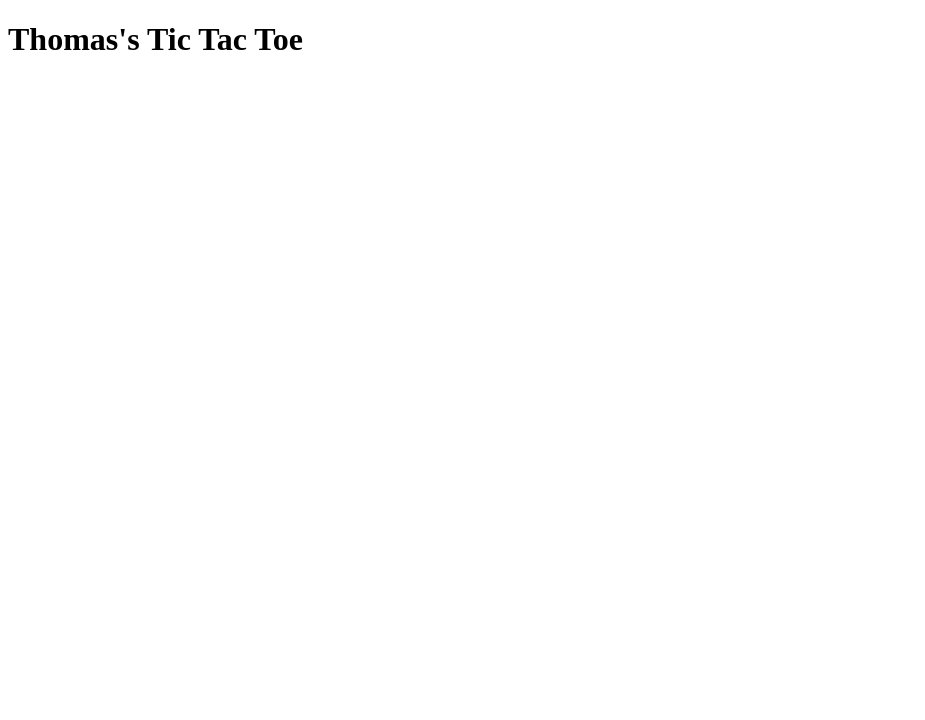
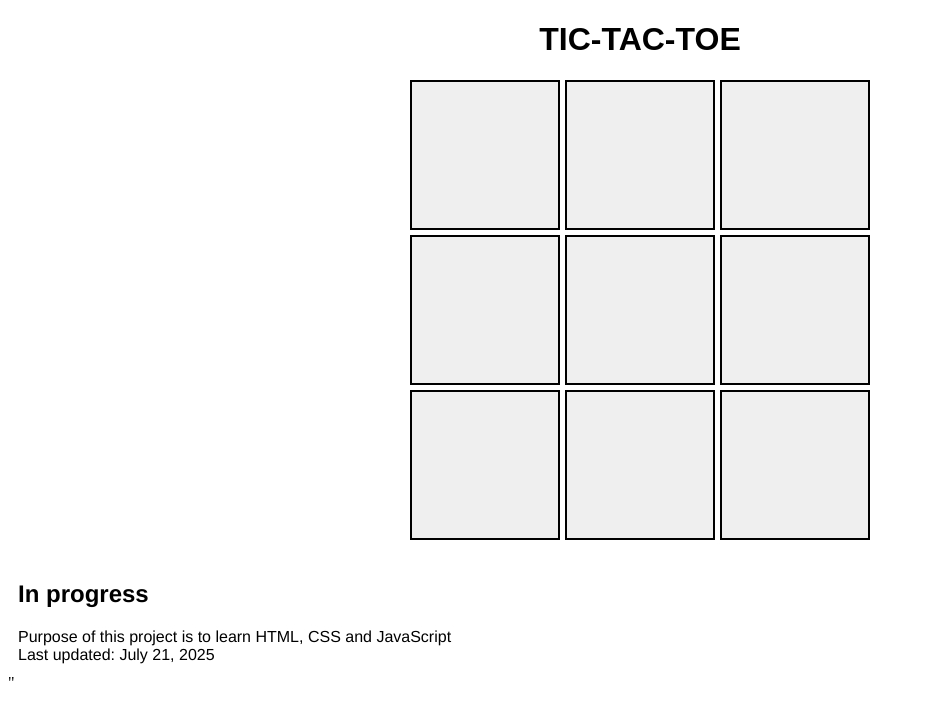
Before and after one commit to ThomasSKoe/tic-tac-toe, a plain HTML site: page index.html in a window 1280 px wide. Shown: the whole page, without its empty margins (0-925 px from the left). Drawn offline with Linux system fonts and the light colour scheme.

Commit message:
Buttons and grid layout

```diff
--- a/index.html
+++ b/index.html
@@ -1,10 +1,36 @@
 <!DOCTYPE html>
 <html>
+
 <head>
-  <title>Tic Tac Toe project</title>
+  <link rel="stylesheet" href ="style.css">
+  <title> TicTacToe</title>
 </head>
+
 <body>
-  <h1>Thomas's Tic Tac Toe</h1>
+  <h1> Tic-Tac-Toe</h1>
+
+  <div id="gameBoard">
+    <button class="square" data-clicked="false" data-val="null" id="s1"></button>
+    <button class="square" data-clicked="false" data-val="null" id="s2"></button>
+    <button class="square" data-clicked="false" data-val="null" id="s3"></button>
+    <button class="square" data-clicked="false" data-val="null" id="s4"></button>
+    <button class="square" data-clicked="false" data-val="null" id="s5"></button>
+    <button class="square" data-clicked="false" data-val="null" id="s6"></button>
+    <button class="square" data-clicked="false" data-val="null" id="s7"></button>
+    <button class="square" data-clicked="false" data-val="null" id="s8"></button>
+    <button class="square" data-clicked="false" data-val="null" id="s"></button>
+
+  </div>
+
+  <div class="disclaimer">
+    <h2> In progress</h2>
+    <p> Purpose of this project is to learn HTML, CSS and JavaScript <br>
+     Last updated: July 21, 2025<p>
+  </div>
+
+<script src="script.js"></script>"
 
 </body>
+
+
 </html>
--- a/script.js
+++ b/script.js
@@ -0,0 +1,15 @@
+let currentPlayer = 0;
+const squares = document.querySelectorAll('.square');
+
+squares.forEach(square => {
+
+    square.addEventListener('click', function(event) {
+
+        console.log("You clicked:", event.target.id);
+
+        event.target.style.backgroundColor = 'red';
+
+
+    });
+
+});
--- a/style.css
+++ b/style.css
@@ -0,0 +1,48 @@
+#gameBoard {
+    display: grid;
+    grid-template-columns: repeat(3, 150px);
+    grid-template-rows: repeat(3, 150px);
+    gap: 5px;
+    justify-content: center;
+    margin: 20px auto;
+}
+
+.square {
+    display: flex;
+    width: 150px;
+    height: 150px;
+    background-color: f0f0f0;
+    cursor: pointer;
+    border: 2px solid black;
+    font-size: 2rem;
+    align-items: center;
+    user-select: none;
+}
+
+h1 {
+    font-family: American Typewriter, sans-serif;
+    text-align: center;
+    text-transform: uppercase;
+    font-weight: Bold;
+}
+
+.disclaimer {
+    background-color: white;
+    padding: 10px;
+    font-family: Helvetica, sans-serif;
+    margin-top: 30px;
+
+}
+
+.disclaimer h2 {
+    margin-top: 0;
+    font-size: 1.5rem;
+
+}
+
+.disclaimer p {
+    margin: 0;
+    font-size: 1rem;
+
+
+}
```
